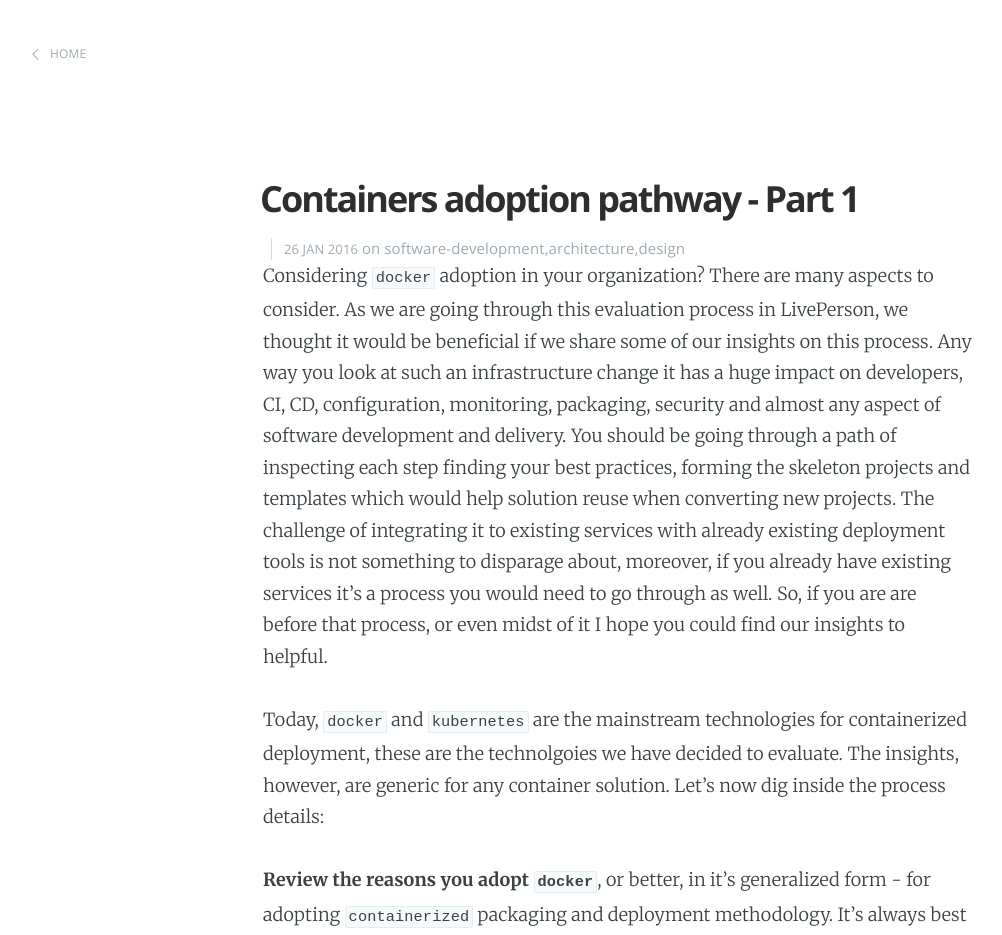
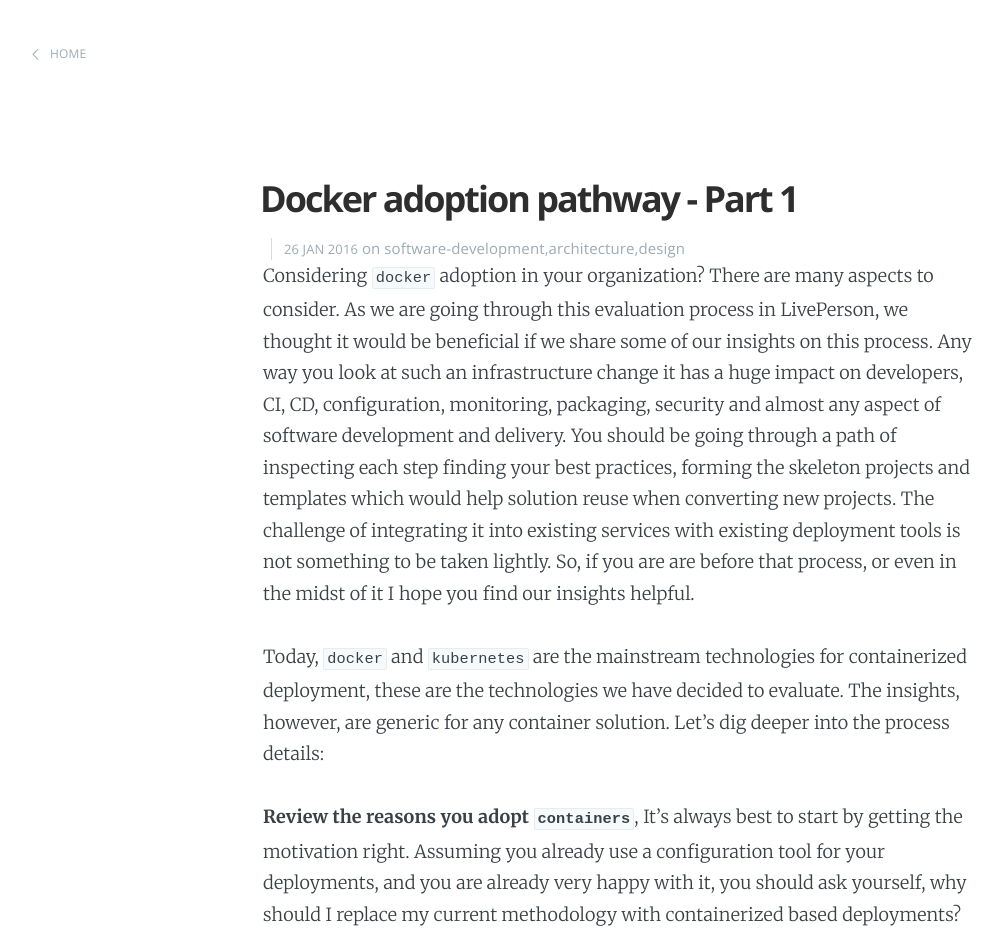
Before and after one commit to LivePersonInc/techblog, a Jekyll site: the page built from _posts/2016/2016-01-26-docker-adoption-pathway-part01.md, in a window 1280 px wide and 1400 px high. Shown: the top 935 px of the window, without its empty margins (22-1024 px from the left). Built offline with Jekyll 4.4.1, drawn with Linux system fonts in a browser that asks for light colours; Markdown is read by kramdown in place of the engine named in the settings; comment, search, counter and statistics services are not loaded; some of the changed text lies outside the part shown.

Commit message:
+minor fixes

```diff
--- a/_posts/2016/2016-01-26-docker-adoption-pathway-part01.md
+++ b/_posts/2016/2016-01-26-docker-adoption-pathway-part01.md
@@ -8,23 +8,23 @@
 published: true
 test1: 1
 ---
-Considering `docker` adoption in your organization? There are many aspects to consider.  As we are going through this evaluation process in LivePerson, we thought it would be beneficial if we share some of our insights on this process.  Any way you look at such an infrastructure change it has a huge impact on developers, CI, CD, configuration, monitoring, packaging, security and almost any aspect of software development and delivery.  You should be going through a path of inspecting each step finding your best practices, forming the skeleton projects and templates which would help solution reuse when converting new projects.  The challenge of integrating it to existing services with already existing deployment tools is not something to disparage about, moreover, if you already have existing services it's a process you would need to go through as well.  So, if you are are before that process, or even midst of it I hope you could find our insights to helpful.
+Considering `docker` adoption in your organization? There are many aspects to consider.  As we are going through this evaluation process in LivePerson, we thought it would be beneficial if we share some of our insights on this process.  Any way you look at such an infrastructure change it has a huge impact on developers, CI, CD, configuration, monitoring, packaging, security and almost any aspect of software development and delivery.  You should be going through a path of inspecting each step finding your best practices, forming the skeleton projects and templates which would help solution reuse when converting new projects.  The challenge of integrating it into existing services with existing deployment tools is not something to be taken lightly.  So, if you are are before that process, or even in the midst of it I hope you find our insights helpful.
 
-Today, `docker` and `kubernetes` are the mainstream technologies for containerized deployment, these are the technolgoies we have decided to evaluate.  The insights, however, are generic for any container solution.  Let's now dig inside the process details:
+Today, `docker` and `kubernetes` are the mainstream technologies for containerized deployment, these are the technologies we have decided to evaluate.  The insights, however, are generic for any container solution.  Let's dig deeper into the process details:
 
-**Review the reasons you adopt `docker`**, or better, in it's generalized form - for adopting `containerized` packaging and deployment methodology.  It's always best to start by getting the motivation right.  Assuming you already use a configuration tool for your deployments, and already very happy with it, you should ask yourself, why should I replace my current methodology with a containerized based deployments? A good answer would be that you are a developer who appreciates with caution the concept of `immutability` and `functional-programming`;  In this case `containers` allows you to deploy these concepts into your deployments.  Having `containerized` deployments allows you to have `immutable deployments` in a much easier and fun way.  By having your containers `read-only` you may even come closer to the concept of `pure deployments` where you do no modifications but only replacements.
+**Review the reasons you adopt `containers`**,  It's always best to start by getting the motivation right.  Assuming you already use a configuration tool for your deployments, and you are already very happy with it, you should ask yourself, why should I replace my current methodology with containerized based deployments? A good answer would be that you are a developer who appreciates the concept of `immutability` and `functional-programming`;  In this case `containers` allow you to deploy these concepts into your deployments.  Having `containerized` deployments allows you to have `immutable deployments` in a much easier and fun way.  By having your containers `read-only` you may even come closer to the concept of `pure deployments` where you only need to do replacements, instead of modifications.
 
 <img src="https://docs.google.com/drawings/d/1N3GAfDL6AvkGQXYvrT1_f_C3vxfu2pUpx2AJwb4Fo24/pub?w=893&amp;h=324">
 
-Another good answer is that adopting containerized based deployments would bring you closer to `continuous-deployment` methodology implementation.  In the excellent book [`Continuous Delivery: Reliable Software Releases through Build, Test, and Deployment Automation`](http://continuousdelivery.com/) which has been written before the `containers` rise, many of the components which the author describes as essentials to a successful `continuous deployment` are found to exist in container based deployments, among them: *automating all facets of building, deployment pipeline, collaboration between developers testers and operations, managing infrastructure, dependencies, auditing*.  Many of the above are found to either be part of `docker` infrastructure or peripheral projects or side effects of using it.
+Another good answer is that adopting containerized based deployments can bring you closer to the `continuous-deployment` methodology implementation.  In the excellent book [`Continuous Delivery: Reliable Software Releases through Build, Test, and Deployment Automation`](http://continuousdelivery.com/) which  was written before `containers`  became popular, many of the components which the author describes as essentials to a successful `continuous deployment` are found to exist in container based deployments, among them: *automating all facets of building, deployment pipeline, collaboration between developers testers and operations, managing infrastructure, dependencies, auditing*.  Many of the above are found to either be part of `docker` infrastructure or peripheral projects or side effects of using it.
 
-A mostly bad answer would be because you think it's going to improve the performance of a certain server, a container would just "wrap" your process if it's imperformant its going to continue being imperformant, only to the rare occasion where the imperformancy is due to having many VM's consuming much of the physical machine memory in that case more lightweight processes would do better resources sharing and reduce resources utilization.
+A bad reason for adopting containers  would be because you think it's going to improve the performance of a certain server. A container would just "wrap" your process, if it's underperforming its going to continue to underperform.  On the rare occasion when the underperformance is due to having many VM's consuming much of the physical machine memory, more lightweight processes would do better resource sharing and reduce resource utilization.
 
-**Are you ready for immutable deployments?** In the previous item we dealt with the motivation to adopt containerized based deployments.  Lets check how ready you are.  Questions to ask to asses readiness: do you install your apps from scratch, is that already happening in production? If not - are you at least already deploying your apps into `VM's`, or, even better to `cloud-vm's`?  Do deployment/production team add new instances of your app without contacting the relevant developers team as if they do not exist? If I restart your apps now will all behave as usual (the usual without problems)?  If you answered yes to at least some of the above, then, the effort of moving into containerized deployments is achievable with much less frustration.  If not, you should first review your deployments, update them, or be ready for much more work when using container based deployments.  (Note, if you plan to mutate your environments with containerized based deployments you are heading the wrong way).
+**Are you ready for immutable deployments?**  Above, we dealt with the motivation to adopt containerized deployments.  Lets check how ready you are to move to containers.  Here are some questions to ask to assess your readiness: do you install your apps from scratch, do you install your apps from scratch in production? If not - are you at least already deploying your apps into `VM's`, or, even better to `cloud-vm's`?  Do deployment/production teams add new instances of your app without contacting the relevant developers team? If  someone were to restart your apps now will all behave as usual (the usual without problems)?  If you answered yes to at least some of the above, then, the effort of moving into containerized deployments is achievable with much less frustration.  If not, you should first review your deployments, update them, or be ready for much more work when using container based deployments.  (Note, if you plan to mutate your environments with containerized deployments you are heading the wrong way).
 
 <img src="https://docs.google.com/drawings/d/1gM8IxePbH-UpIcRegn8_Fsj2kzw5qTHLKvYRhKY8u60/pub?w=554&amp;h=323">
 
 
-**What are your plans for current deployment tools** In most cases you already use deployment tools such as `puppet`, `rpm` and the like.  On one hand using these tools is great, because this means your deployments are very close to fully automated (or already fully automated).  On the other hand this means you have a choice to make.  Either dump them and use a single container package builder (`Dockerfile`) or else continue using your `rpm` scripts together with `docker` scripts, and same for `puppet` scripts.  Personally I would recommend you to try and get things simple on this matter, if you can have a single scripting language, go for it, if you already have too much infrastructure around `rpm` consider keeping it.  Note that if you continue having the bulk of packaging in `rpm` this would mean you should aspire to being able to install your packages even without `docker`.  As for `puppet` you should highly consider replacing it all together by `docker` scripting and its peripheral scripts (`kubernetes`)
+**What are your plans for current deployment tools** In most cases you already use deployment tools such as `puppet`, `rpm` and the like.  On one hand using these tools is great, because this means your deployments are very close to fully automated (or already fully automated).  On the other hand this means you have a choice to make.  Either dump them and use a single container package builder (`Dockerfile`) or  continue using your `rpm` scripts together with `docker` scripts, and same for `puppet` scripts.  Personally I would recommend you to try and  make things simple, if you can have a single scripting language, go for it, if you already have too much infrastructure around `rpm` consider keeping it.  Note that if you continue having the bulk of packaging in `rpm` this would mean you should aspire to being able to install your packages even without `docker`.  As for `puppet` you should highly consider replacing it all together by `docker` scripting and its peripheral scripts (`kubernetes`)
 
 <img src="https://docs.google.com/drawings/d/1Tfe2a9z_AFwHv0oZuxbVJg7KhA2-UYHdHR6hA94LiO0/pub?w=570&amp;h=286">
```
Also changed, not shown: other parts of _posts/2016/2016-01-26-docker-adoption-pathway-part01.md (+1 -1 lines).
